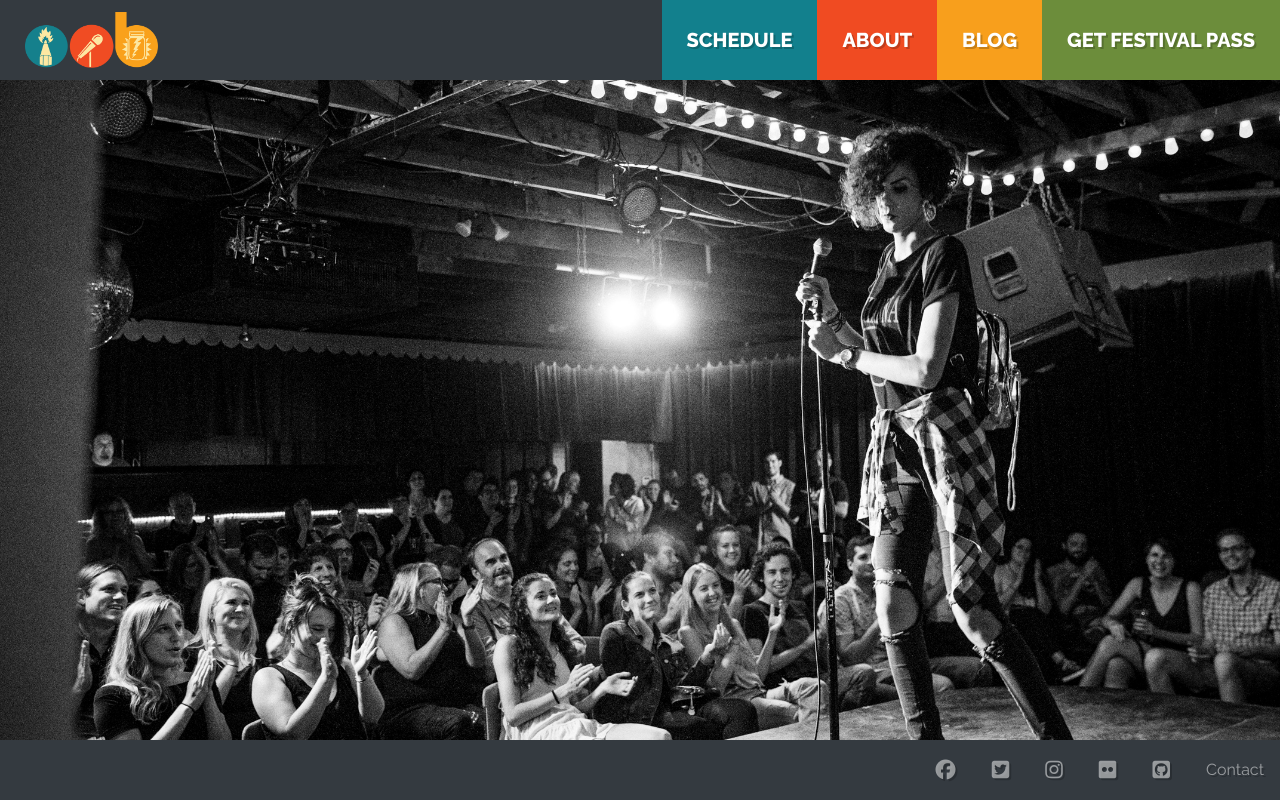
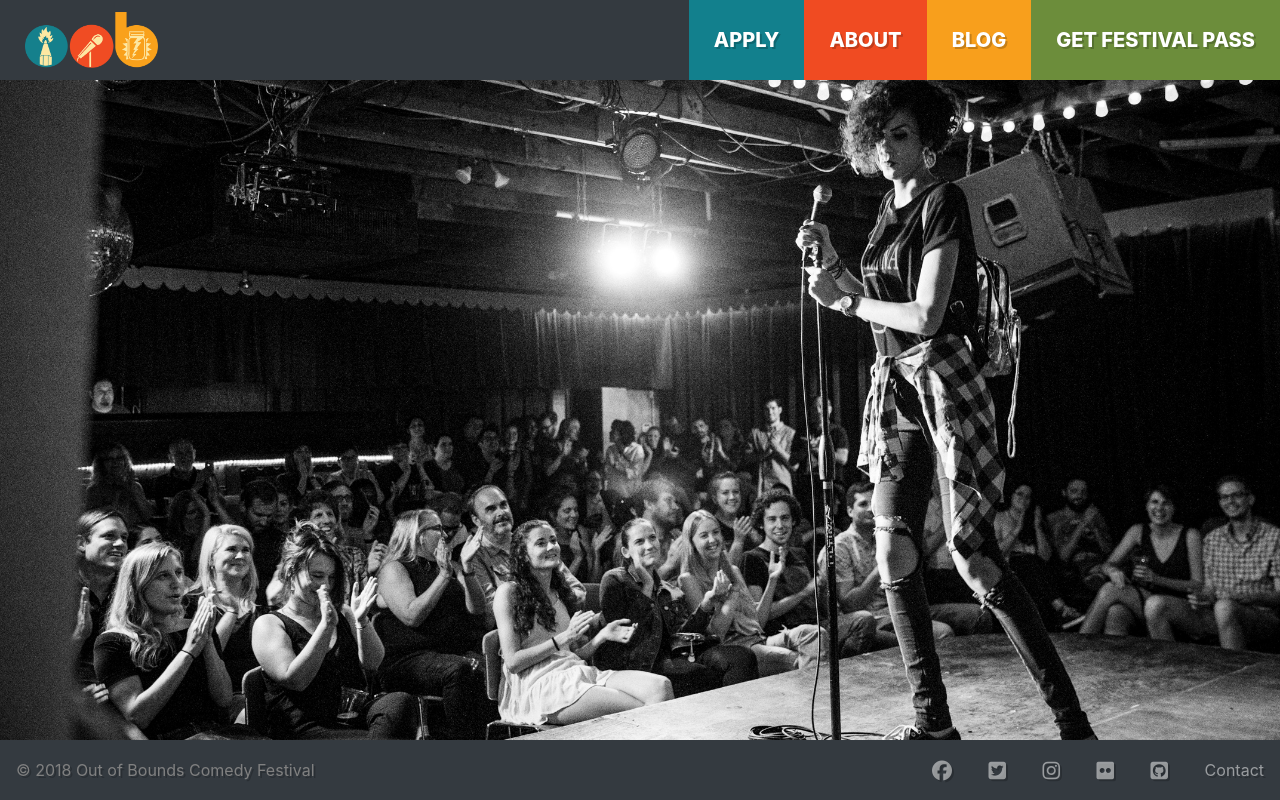
Before and after one commit to oobfest/website-old, a website: page index.pug in a window 1280 px wide. Drawn offline with nearby package versions, Linux system fonts and the light colour scheme; files that its build step writes are made by us from their sources.

Commit message:
Minor style changes

```diff
--- a/css/custom.css
+++ b/css/custom.css
@@ -1,11 +1,11 @@
-@import url('https://fonts.googleapis.com/css?family=Raleway:400,600,800');
+@import url('https://fonts.googleapis.com/css?family=Raleway:400,600,800')
 body { font-family: 'Raleway', sans-serif; }
 
 body {
 	padding-top: 80px;
 	padding-bottom: 60px;
 
-	background: url('../img/marcella-arguello.jpg') no-repeat top center fixed;
+	background: url('../img/marcella-arguello.jpg') no-repeat bottom center fixed;
 	background-size: cover;
 	background-color: #1A1A1A;
 
@@ -39,6 +39,8 @@ footer {
 	height: 60px;
 	line-height: 60px;
 	text-shadow: 2px 2px 0px rgba(0,0,0,0.2);
+	padding-left: 1em;
+	color: grey;
 }
 
 footer a {
--- a/index.pug
+++ b/index.pug
@@ -17,7 +17,7 @@ html(lang="en")
 			#navbar-content.collapse.navbar-collapse
 				ul.navbar-nav.mr-auto.oob-nav
 					li.nav-item.blue
-						a.nav-link(href="#") Schedule
+						a.nav-link(href="#") Apply
 					li.nav-item.red
 						a.nav-link(href="#") About
 					li.nav-item.yellow
@@ -28,6 +28,7 @@ html(lang="en")
 			.container
 
 		footer.bg-dark
+			span © 2018 Out of Bounds Comedy Festival
 			ul
 				li
 					a.fa.fa-facebook-official.fa-lg(href="http://www.facebook.com/oobfest" title="Facebook")
```
Also changed, not shown: index.html.
